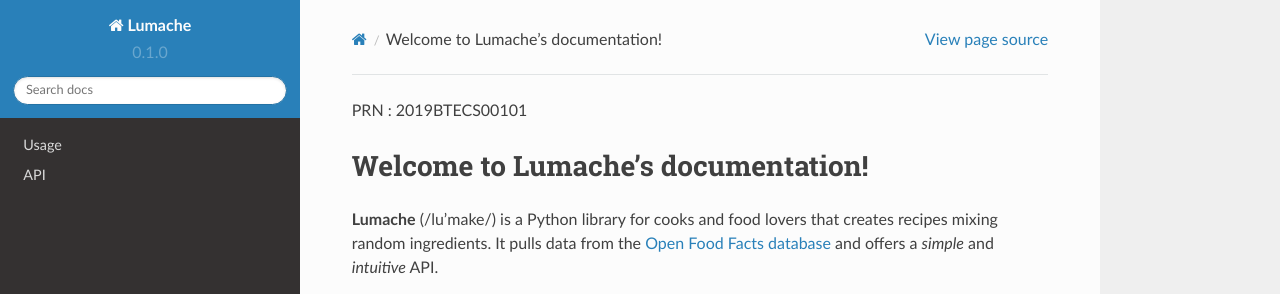
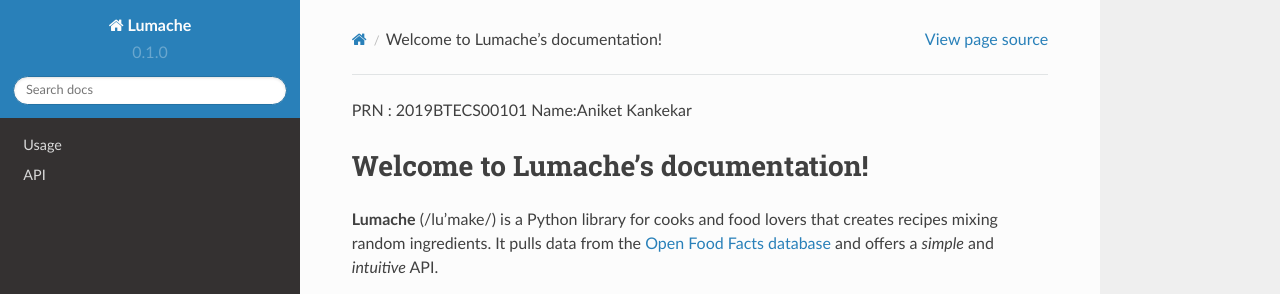
Before and after one commit to aniketKankekar7285/SET_LAB_5.5, a Sphinx documentation site: the page built from docs/source/index.rst, in a window 1280 px wide. Shown: the top 294 px of the page. Built offline with Sphinx 7.4.7 and the Read the Docs theme 2.0.0, drawn with Linux system fonts in a browser that asks for light colours.

Commit message:
Updated name

```diff
--- a/docs/source/index.rst
+++ b/docs/source/index.rst
@@ -1,4 +1,5 @@
 PRN : 2019BTECS00101
+Name:Aniket Kankekar
 
 Welcome to Lumache's documentation!
 ===================================
```
